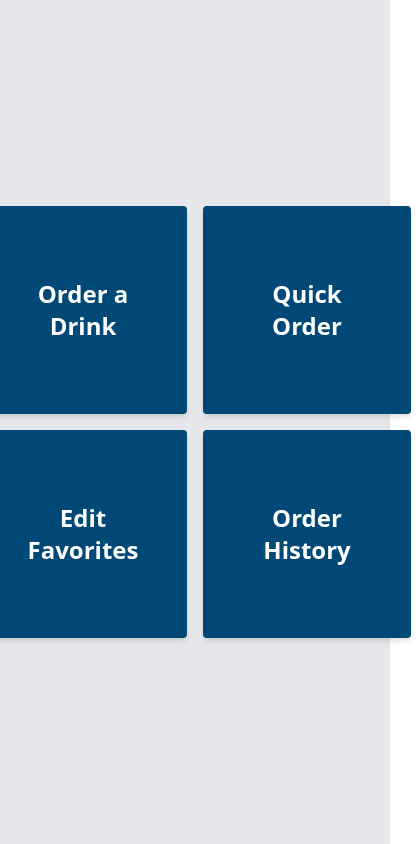
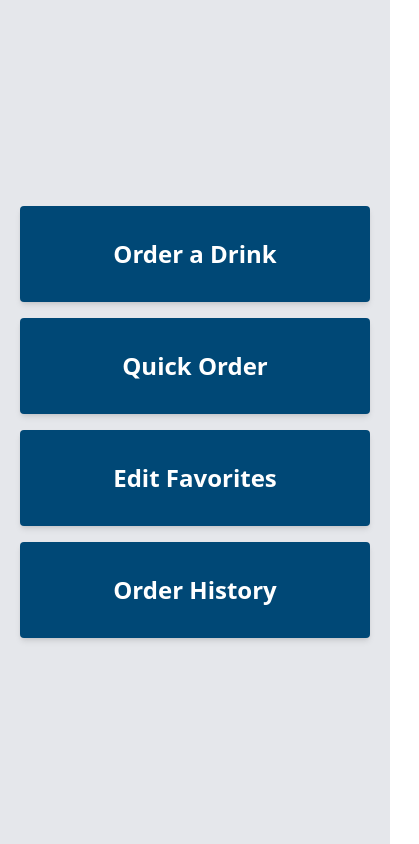
Before and after one commit to brydenu/cafe2go, a Next.js app: page /dashboard in a window 390 px wide. Shown: the whole page, 419 px wide, since content can reach past the window. Built offline with nearby package versions, Linux system fonts and the light colour scheme.

Commit message:
Started mobile responsiveness with tailwindCSS

```diff
--- a/components/DashboardOption.js
+++ b/components/DashboardOption.js
@@ -12,7 +12,7 @@ export default function DashboardOption({ title, destination, bgColor, bgHover }
     const backgroundColor = `bg-${bgColor} hover:bg-${bgHover}`;
 
     return (
-        <div className={`w-52 px-10 aspect-square flex justify-center items-center rounded shadow-md m-2 hover:cursor-pointer ` + backgroundColor } onClick={handleClick}>
+        <div className={`w-90 h-24 mx-5 sm:w-52 sm:h-52 sm:px-10 sm:aspect-square flex justify-center items-center rounded shadow-md m-2 hover:cursor-pointer ` + backgroundColor } onClick={handleClick}>
             <p className="text-center text-white font-bold text-2xl">{title}</p>
         </div>
     )
--- a/src/pages/dashboard.js
+++ b/src/pages/dashboard.js
@@ -5,12 +5,12 @@ export default function Dashboard(){
     return (
         <>
             <Header />
-            <main className="w-full h-screen flex flex-col items-center justify-center bg-gray-200">
-                <div className="flex flex-row">
+            <main className="w-full min-h-screen flex flex-col items-center justify-center bg-gray-200">
+                <div className="flex flex-col sm:flex-row w-full sm:w-fit mx-2 sm:mx-0">
                     <DashboardOption title="Order a Drink" destination="/order" bgColor="blfs-blue" bgHover="blfs-teal" />
                     <DashboardOption title="Quick Order" destination="/login" bgColor="blfs-blue" bgHover="blfs-teal" />
                 </div>
-                <div className="flex flex-row">
+                <div className="flex flex-col sm:flex-row w-full sm:w-fit mx-2 sm:mx-0">
                     <DashboardOption title="Edit Favorites" destination="/login" bgColor="blfs-blue" bgHover="blfs-teal" />
                     <DashboardOption title="Order History" destination="/login" bgColor="blfs-blue" bgHover="blfs-teal" />
                 </div>
--- a/src/pages/login.js
+++ b/src/pages/login.js
@@ -7,7 +7,7 @@ export default function Login() {
     return (
         <>
         <Header />
-        <main className="w-full h-screen flex flex-col items-center justify-center bg-gray-200">
+        <main className="w-full min-h-screen flex flex-col items-center justify-center bg-gray-200">
             <div className="w-full flex justify-center items-center my-10">
                 <Image
                     priority
@@ -18,7 +18,7 @@ export default function Login() {
                 />
                 <h1 className="mx-4 font-bold text-4xl">BLFS Cafe</h1>
             </div>
-            <form className="bg-white shadow-md rounded px-8 pt-6 pb-8 mb-4 w-2/5 h-1/3 flex flex-col justify-center">
+            <form className="bg-white shadow-md rounded px-8 pt-6 pb-8 mb-4 sm:w-2/5 sm:h-1/3 flex flex-col justify-center">
                 <div className="mb-4">
                     <label className="block text-gray-700 text-sm font-bold mb-2" for="username">Username</label>
                     <input className="shadow appearance-none border-none rounded w-full py-2 px-3 text-gray-700 leading-tight focus:outline-none focus:shadow-outline" id="username" type="text" placeholder="Username" />
@@ -28,7 +28,7 @@ export default function Login() {
                     <input className="shadow appearance-none border-none rounded w-full py-2 px-3 text-gray-700 mb-3 leading-tight focus:outline-none focus:shadow-outline" id="password" type="password" />
                 </div>
                 <div className="flex justify-end">
-                    <button className="bg-blfs-teal hover:bg-blfs-blue text-white font-bold py-2 px-4 rounded focus:outline-none focus:shadow-outline" type="submit">Sign in</button>
+                    <button className="w-full sm:w-fit bg-blfs-teal hover:bg-blfs-blue text-white font-bold py-2 px-4 rounded focus:outline-none focus:shadow-outline" type="submit">Sign in</button>
                 </div>
             </form>
         </main>
--- a/src/pages/order.js
+++ b/src/pages/order.js
@@ -114,7 +114,7 @@ export default function Order() {
   return (
     <>
       <Header />
-      <main className="w-full h-screen flex flex-col items-center justify-center bg-gray-200">
+      <main className="w-full min-h-screen flex flex-col items-center justify-center bg-gray-200">
         <h1 className="text-4xl mb-8">Order A Drink</h1>
         <div className="w-2/3 flex flex-col justify-center items-center bg-blfs-blue pt-10 pb-1 rounded">
           <div className="w-full flex justify-evenly mb-2">
```
